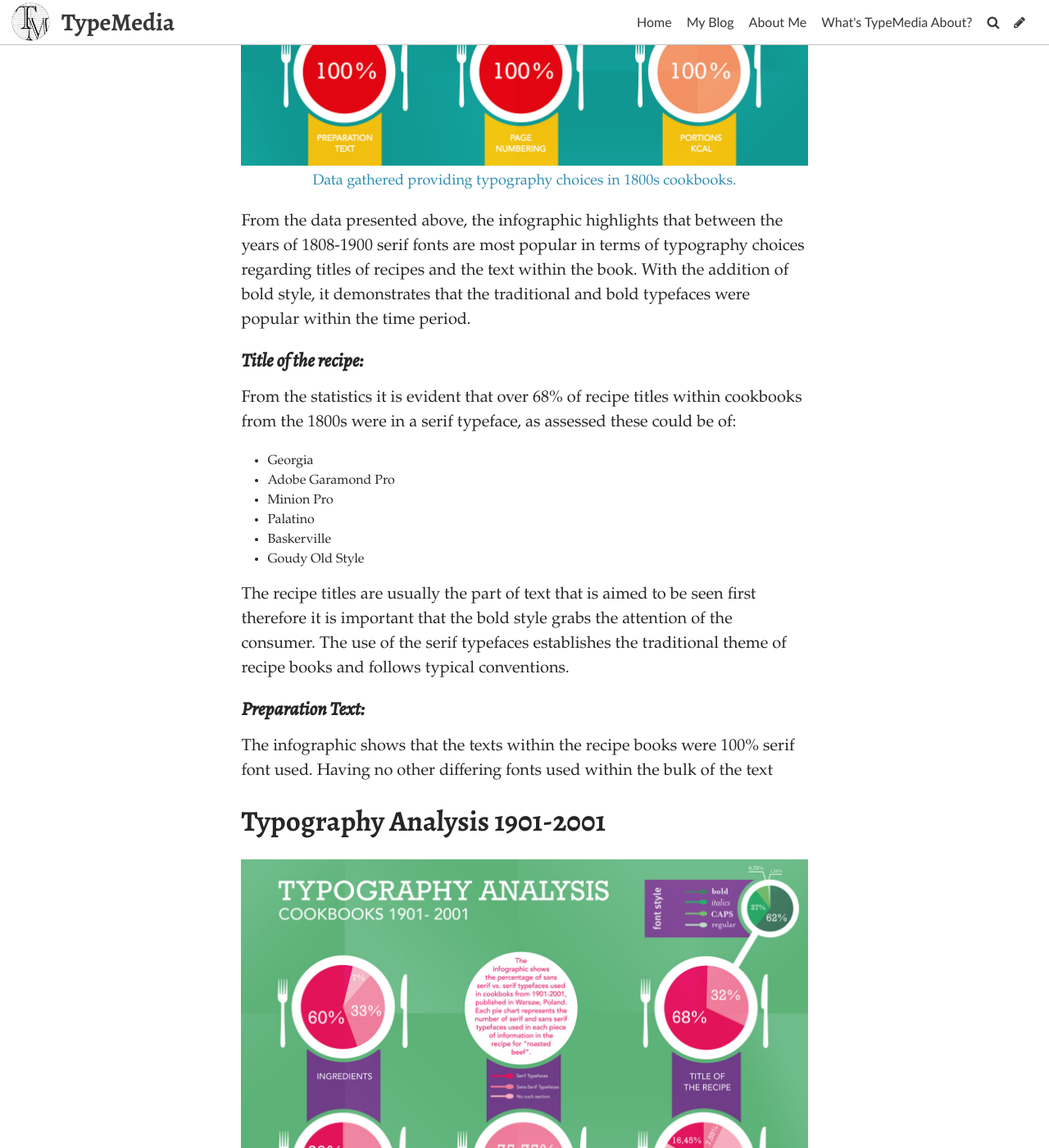
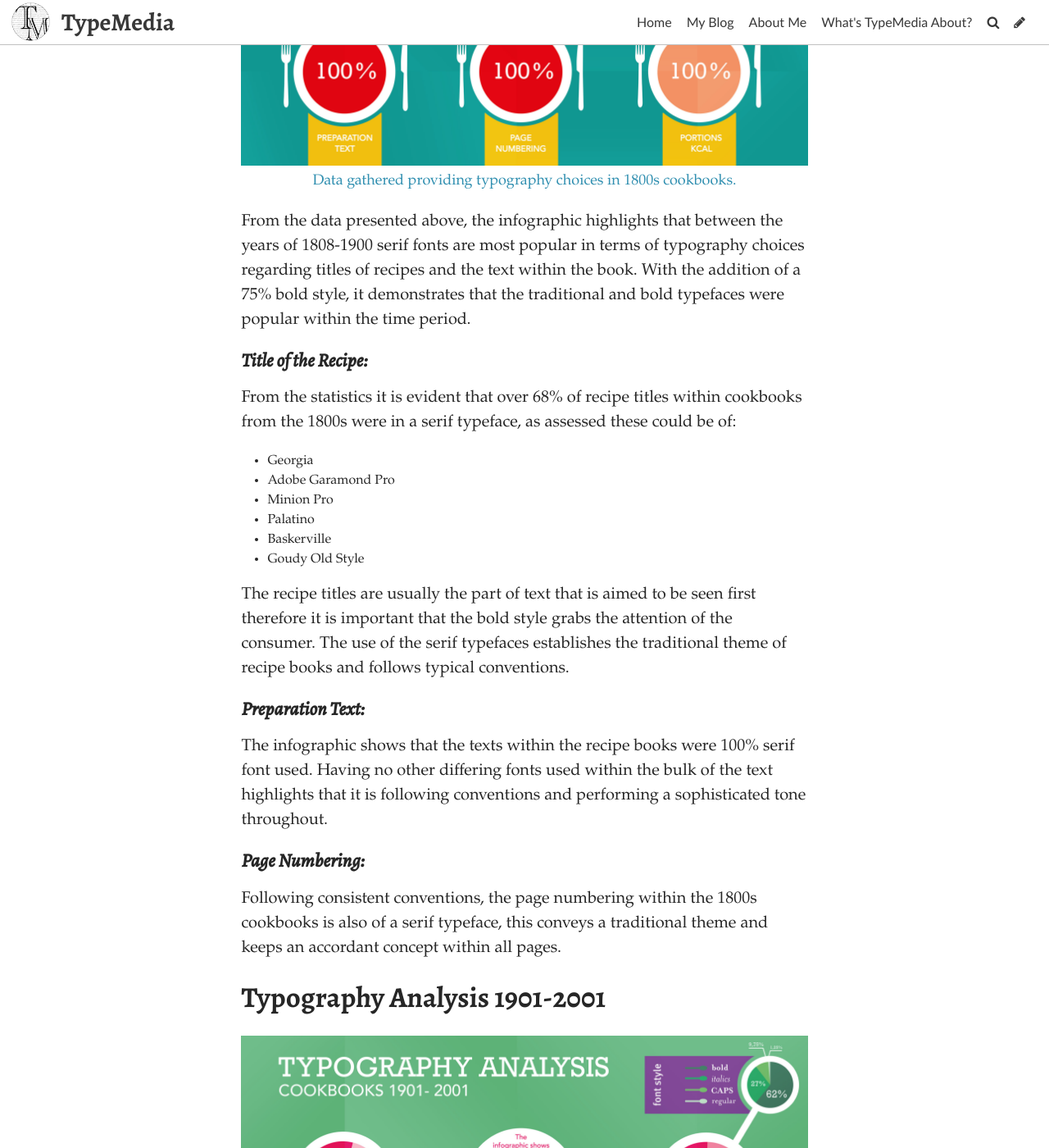
Before and after one commit to charlotteaashley/typo-design-template, a Jekyll site: the page built from _posts/2021-10-21-typography-in-cook-books.md, in a window 1280 px wide and 1400 px high, scrolled down 1135 px. Shown: the whole window at 82% size. Built offline with Jekyll 4.4.1, drawn with Linux system fonts in a browser that asks for light colours; some web fonts are replaced; some of the changed text lies outside the part shown.

Commit message:
Update Post “2021-10-21-typography-in-cook-books”

```diff
--- a/_posts/2021-10-21-typography-in-cook-books.md
+++ b/_posts/2021-10-21-typography-in-cook-books.md
@@ -16,9 +16,9 @@
 
 ![Data gathered providing typography choices in 1800s cookbooks.](../uploads/screenshot-2021-11-16-at-15.32.00.png)
 
-From the data presented above, the infographic highlights that between the years of 1808-1900 serif fonts are most popular in terms of typography choices regarding titles of recipes and the text within the book. With the addition of bold style, it demonstrates that the traditional and bold typefaces were popular within the time period.
+From the data presented above, the infographic highlights that between the years of 1808-1900 serif fonts are most popular in terms of typography choices regarding titles of recipes and the text within the book. With the addition of a 75% bold style, it demonstrates that the traditional and bold typefaces were popular within the time period.
 
-#### *Title of the recipe:*
+#### *Title of the Recipe:*
 
 From the statistics it is evident that over 68% of recipe titles within cookbooks from the 1800s were in a serif typeface, as assessed these could be of:
 
@@ -33,12 +33,32 @@
 
 #### *Preparation Text:*
 
-The infographic shows that the texts within the recipe books were 100% serif font used. Having no other differing fonts used within the bulk of the text
+The infographic shows that the texts within the recipe books were 100% serif font used. Having no other differing fonts used within the bulk of the text highlights that it is following conventions and performing a sophisticated tone throughout.
+
+#### *Page Numbering:*
+
+Following consistent conventions, the page numbering within the 1800s cookbooks is also of a serif typeface, this conveys a traditional theme and keeps an accordant concept within all pages.
 
 ## Typography Analysis 1901-2001
 
 ![The data gathered revolving around typography choices in 1900s cookbooks. ](../uploads/screenshot-2021-11-16-at-15.32.14.png)
 
+Constrastingly, the data gathered from a century later during the years 1901-2001 deplicts a change in typeface used, significantly in the preparation text as the bulk text within the books. It is also evident that the font style has differed demostrating a loss in use of bold style at only 62% compared to a previous 75% in the 1800s.
+
+#### *Title of the Recipe:*
+
+Within the inforgraphic it displays practically the same percentages as the century before, which conveys that the heading of the recipe proves to be the same traditional font and is a consistent and popular choice within recipe books.
+
+#### *Preparation Text:*
+
+These statistics highlight the most change in comparison to the century prior by serif font dropping to only 29% use against the 100% in the 1800s. 'Sans-serif' font heavily takes over the text at 71% of the text within the cookbooks, suggesting a more modern and easily read stance. Using sans-serif as the bulk of the text inside the book contrasts against the title name giving the book some diversity and change. This is a given understanding that a change within years for typography of cookbooks has occured, emphasising a development in typographic font within print.
+
+#### *Page Numbering:*
+
+
+
+
+
 Source analysis: <https://www.behance.net/gallery/10862893/Master-thesis-cookbooks-analysis>
 
 Source analysis: <http://www.selfpublishacookbook.com/info/how-to-design-cookbook/more/what-fonts-to-use-in-your-cookbook>
```
